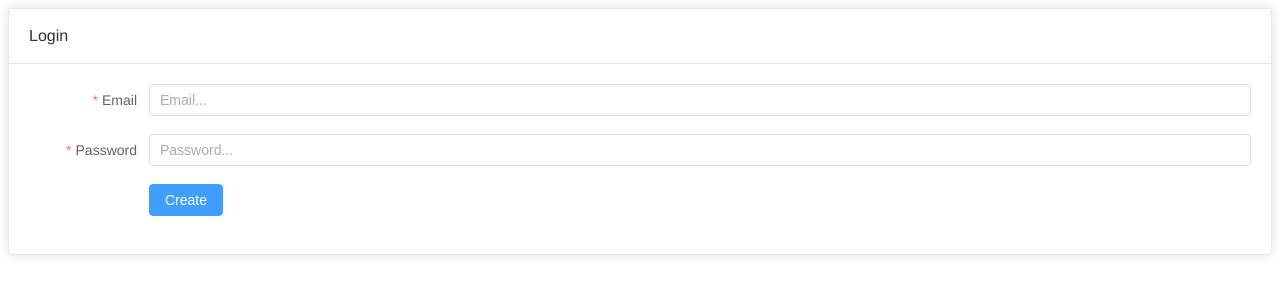
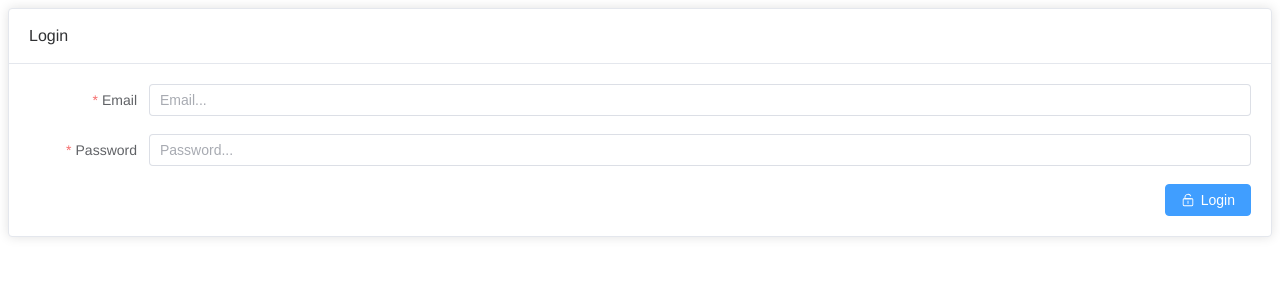
Before and after one commit to tbson/base-php, a Vue app in the folder frontend/: page /login in a window 1280 px wide. Shown: the top 300 px of the page. Built offline with nearby package versions, Linux system fonts and the light colour scheme.

Commit message:
Prepare invalidate form and button icon.

```diff
--- a/frontend/src/component/auth/form/LoginForm.vue
+++ b/frontend/src/component/auth/form/LoginForm.vue
@@ -1,5 +1,6 @@
 <script setup>
 import { reactive, ref } from "vue";
+import { Unlock } from "@element-plus/icons-vue";
 
 const formRef = ref();
 
@@ -8,6 +9,12 @@ const form = reactive({
     email: "",
     password: ""
 });
+/*
+const errors = reactive({
+    email: "hello",
+    password: ""
+});
+*/
 
 const rules = reactive({
     email: [
@@ -30,6 +37,7 @@ const rules = reactive({
 
 const submitForm = async (formEl) => {
     if (!formEl) return;
+    console.log(formEl);
     await formEl.validate((valid, fields) => {
         if (valid) {
             console.log("submit!");
@@ -48,10 +56,19 @@ const submitForm = async (formEl) => {
         label-width="120px"
         @submit.prevent="submitForm(formRef)"
     >
+        <!--
+        <el-form-item
+            label="Email"
+            prop="email"
+            :validate-status="errors.email ? 'error' : ''"
+            :error="errors.email || ''"
+        >
+            <el-input v-model="form.email" type="email" placeholder="Email..." />
+        </el-form-item>
+        -->
         <el-form-item label="Email" prop="email">
             <el-input v-model="form.email" type="email" placeholder="Email..." />
         </el-form-item>
-
         <el-form-item label="Password" prop="password">
             <el-input
                 v-model="form.password"
@@ -60,8 +77,10 @@ const submitForm = async (formEl) => {
             />
         </el-form-item>
 
-        <el-form-item>
-            <el-button type="primary" native-type="submit">Create</el-button>
-        </el-form-item>
+        <div class="right">
+            <el-button type="primary" native-type="submit" :icon="Unlock">
+                Login
+            </el-button>
+        </div>
     </el-form>
 </template>
```
